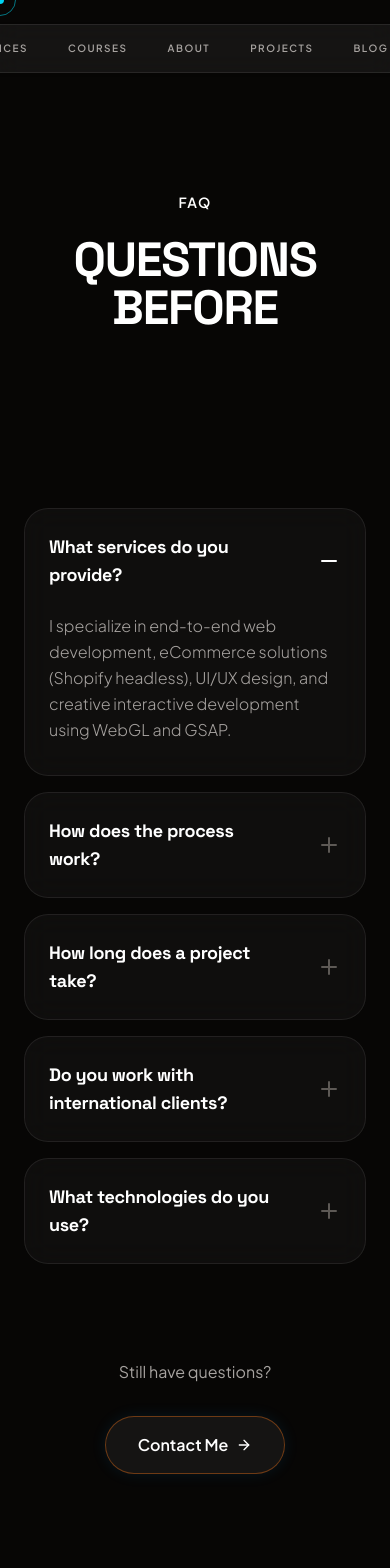
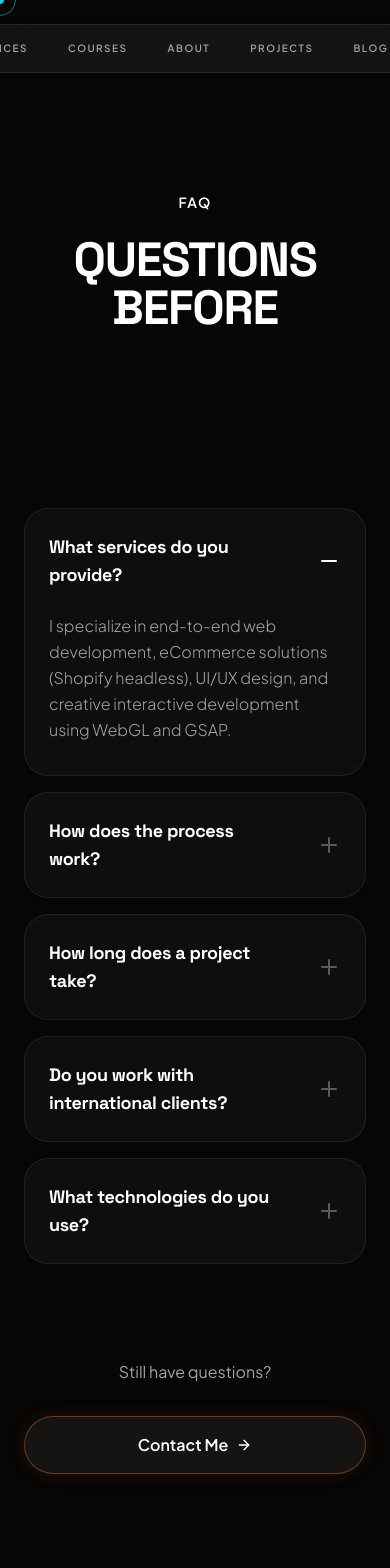
Before and after one commit to internationalstudent092-svg/Aza-E-commerce, a React (Vite) app: page /faq in a window 390 px wide. Shown: the top 1568 px of the page. Built offline with nearby package versions, Linux system fonts and the light colour scheme.

Commit message:
Update buttons to orange yellow glass theme

```diff
--- a/src/components/AnimatedButton.tsx
+++ b/src/components/AnimatedButton.tsx
@@ -1,5 +1,4 @@
-import React, { useState } from 'react';
-import { motion } from 'motion/react';
+import React from 'react';
 import { ArrowRight } from 'lucide-react';
 import { Link } from 'react-router-dom';
 
@@ -13,71 +12,26 @@ interface ButtonProps {
 }
 
 export default function AnimatedButton({ children, to, onClick, className = '', variant = 'primary', showArrow = true }: ButtonProps) {
-  const [isHovered, setIsHovered] = useState(false);
+  const baseClasses = 'relative inline-flex items-center justify-center px-8 py-4 rounded-full font-semibold transition-all duration-300 overflow-hidden group w-full sm:w-auto z-10 hover:-translate-y-0.5';
 
-  const baseClasses = "relative inline-flex items-center justify-center px-8 py-4 rounded-full font-semibold transition-all duration-300 overflow-hidden group w-full sm:w-auto z-10";
+  const variants = {
+    primary: 'bg-[var(--surface-light)] border border-[var(--border-highlight)] text-white shadow-[0_0_18px_rgba(255,122,24,0.10)] hover:border-[var(--accent-orange)] hover:shadow-[0_0_32px_rgba(255,122,24,0.28)]',
+    secondary: 'bg-white text-black hover:bg-[var(--accent-yellow)] hover:shadow-[0_0_28px_rgba(255,200,87,0.28)]',
+    outline: 'bg-transparent border border-[var(--border)] text-white hover:border-[var(--accent-orange)] hover:text-[var(--accent-yellow)] hover:shadow-[0_0_22px_rgba(255,122,24,0.16)]',
+  };
 
-  let variantClasses = "";
-  if (variant === 'primary') {
-    variantClasses = "bg-[var(--surface-light)] border border-[var(--border-highlight)] text-white hover:border-[var(--neon-blue)] shadow-[0_0_15px_rgba(0,168,255,0.1)] hover:shadow-[0_0_30px_rgba(0,168,255,0.3)]";
-  } else if (variant === 'secondary') {
-    variantClasses = "bg-white text-black hover:bg-[var(--neon-cyan)]";
-  } else if (variant === 'outline') {
-    variantClasses = "bg-transparent border border-[var(--border)] text-white hover:border-[var(--neon-cyan)] hover:text-[var(--neon-cyan)]";
-  }
-
-  const InnerContent = () => (
+  const content = (
     <>
       <span className="relative z-10 flex items-center gap-2">
         {children}
-        {showArrow && (
-          <ArrowRight className="w-4 h-4 transition-transform duration-300 group-hover:translate-x-1" />
-        )}
+        {showArrow && <ArrowRight className="w-4 h-4 transition-transform duration-300 group-hover:translate-x-1" />}
       </span>
-      {variant === 'primary' && (
-        <div className="absolute inset-0 bg-gradient-to-r from-[rgba(0,168,255,0.1)] to-[rgba(0,229,255,0.1)] opacity-0 group-hover:opacity-100 transition-opacity duration-300" />
-      )}
+      <span className="absolute inset-0 bg-gradient-to-r from-[rgba(255,122,24,0.14)] to-[rgba(255,200,87,0.14)] opacity-0 group-hover:opacity-100 transition-opacity duration-300" />
     </>
   );
 
-  // Use motion for magnetic effect on desktop
-  const handleMouseMove = (e: React.MouseEvent<HTMLDivElement>) => {
-    if (window.matchMedia('(pointer: coarse)').matches) return;
+  const classNameFinal = `${baseClasses} ${variants[variant]} ${className}`;
 
-    const rect = e.currentTarget.getBoundingClientRect();
-    const x = e.clientX - rect.left - rect.width / 2;
-    const y = e.clientY - rect.top - rect.height / 2;
-
-    e.currentTarget.style.transform = `translate(${x * 0.15}px, ${y * 0.15}px)`;
-  };
-
-  const handleMouseLeave = (e: React.MouseEvent<HTMLDivElement>) => {
-    e.currentTarget.style.transform = 'translate(0px, 0px)';
-    setIsHovered(false);
-  };
-
-  const wrapperProps = {
-    className: "inline-block transition-transform duration-200 ease-out",
-    onMouseMove: handleMouseMove,
-    onMouseLeave: handleMouseLeave,
-    onMouseEnter: () => setIsHovered(true),
-  };
-
-  if (to) {
-    return (
-      <div {...wrapperProps}>
-        <Link to={to} className={`${baseClasses} ${variantClasses} ${className}`}>
-          <InnerContent />
-        </Link>
-      </div>
-    );
-  }
-
-  return (
-    <div {...wrapperProps}>
-      <button onClick={onClick} className={`${baseClasses} ${variantClasses} ${className}`}>
-        <InnerContent />
-      </button>
-    </div>
-  );
+  if (to) return <Link to={to} className={classNameFinal}>{content}</Link>;
+  return <button onClick={onClick} className={classNameFinal}>{content}</button>;
 }
```
